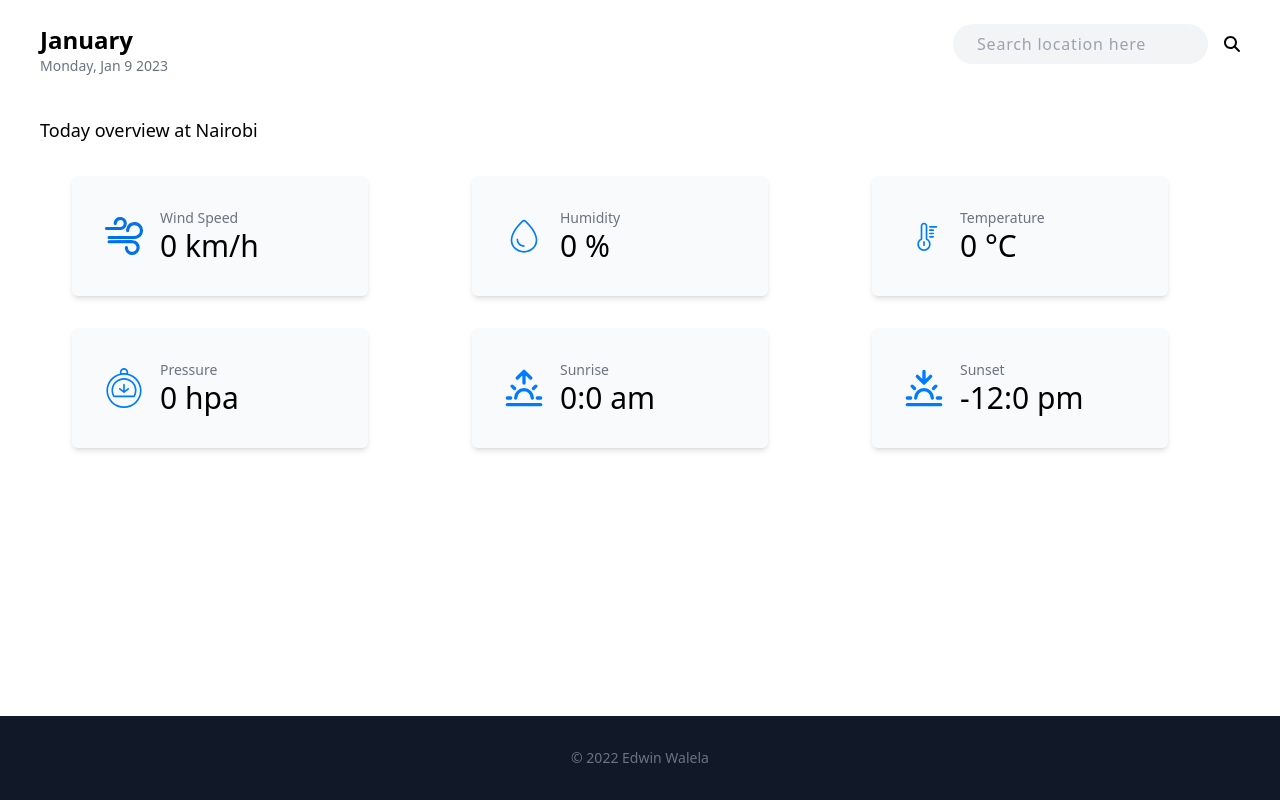
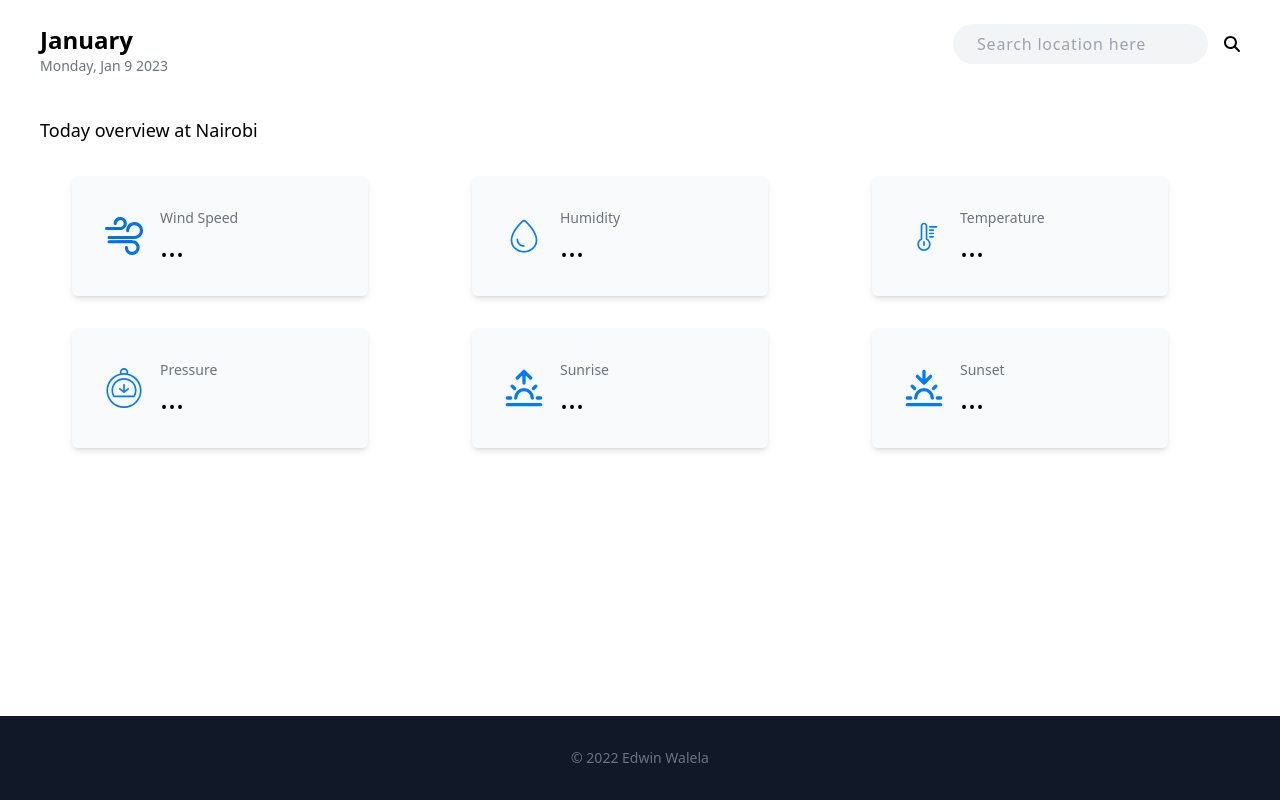
Before and after one commit to EdwinWalela/weatherapp, a React (Vite) app: page / in a window 1280 px wide. Built offline with nearby package versions, Linux system fonts and the light colour scheme; no server answers.

Commit message:
add loading state

```diff
--- a/src/pages/Landing/weatherOverviewItem.tsx
+++ b/src/pages/Landing/weatherOverviewItem.tsx
@@ -6,8 +6,10 @@ import pressureSvg from '../../assets/pressure.svg';
 import sunriseSvg from '../../assets/sunrise.svg';
 import sunsetSvg from '../../assets/sunset.svg';
 import windSvg from '../../assets/wind.svg';
+import { useAppSelector } from '../../store/hooks';
 
 const WeatherOverviewItem = (props: { weather: { category: string; value: number } }) => {
+	const isLoading = useAppSelector((state) => state.weather.loading);
 	let title = 'N/A';
 	let value = 'N/A';
 	let svg = '';
@@ -55,7 +57,7 @@ const WeatherOverviewItem = (props: { weather: { category: string; value: number
 
 			<div className="ml-4">
 				<p className="text-sm text-gray-500">{title}</p>
-				<h1 className="text-3xl font-medium">{value}</h1>
+				<h1 className="text-3xl font-medium">{isLoading ? <span>...</span> : value}</h1>
 			</div>
 		</div>
 	);
--- a/src/pages/Landing/weatherSlice.ts
+++ b/src/pages/Landing/weatherSlice.ts
@@ -9,6 +9,7 @@ interface WeatherState {
 	pressure: number;
 	sunrise: number;
 	sunset: number;
+	loading: boolean;
 }
 
 const initialState = {
@@ -19,6 +20,7 @@ const initialState = {
 	pressure: 0,
 	sunrise: 0,
 	sunset: 0,
+	loading: false,
 } as WeatherState;
 
 const API_KEY = import.meta.env.VITE_OPEN_WEATHER_API_KEY;
@@ -49,6 +51,10 @@ export const weatherSlice = createSlice({
 			state.sunset = action.payload.sys.sunset;
 			state.temperature = Math.floor(action.payload.main.temp);
 			state.windSpeed = Math.floor(action.payload.wind.speed);
+			state.loading = false;
+		});
+		builder.addCase(fetchWeather.pending, (state, action) => {
+			state.loading = true;
 		});
 	},
 });
```
